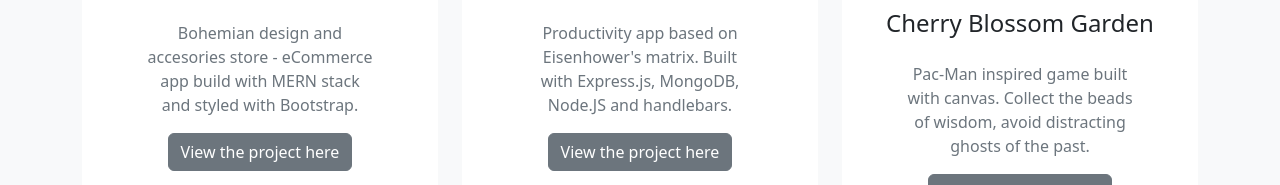
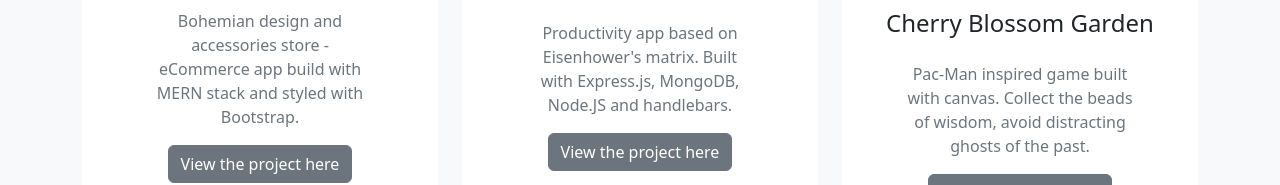
Before and after one commit to anastasia2804/personal-web-page, a plain HTML site: page index.html in a window 1280 px wide. Shown: the part 1183-1368 px from the top of the page. Drawn offline with nearby package versions, Linux system fonts and the light colour scheme.

Commit message:
fixed a typo

```diff
--- a/index.html
+++ b/index.html
@@ -92,7 +92,7 @@
                     <div class="card-body text-center py-4">
                         <img class="card-img-top" src="images/ecommerce.png" alt="ecommerce">
                         <h4 class="card-title my-4">Pura Vida</h4>
-                        <p class="card-text mx-5 text-muted ">Bohemian design and accesories store - eCommerce app build with MERN stack and styled with Bootstrap.</p>
+                        <p class="card-text mx-5 text-muted ">Bohemian design and accessories store - eCommerce app build with MERN stack and styled with Bootstrap.</p>
                         <a href="https://ephemeral-naiad-154e3f.netlify.app" class="btn btn-secondary bt-lg">View the project here</a>
                     </div>
                 </div>
```
